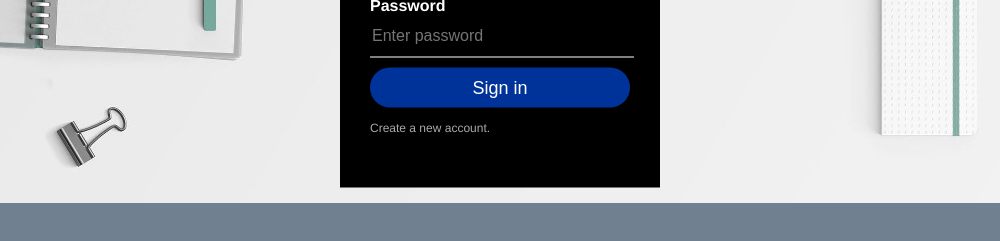
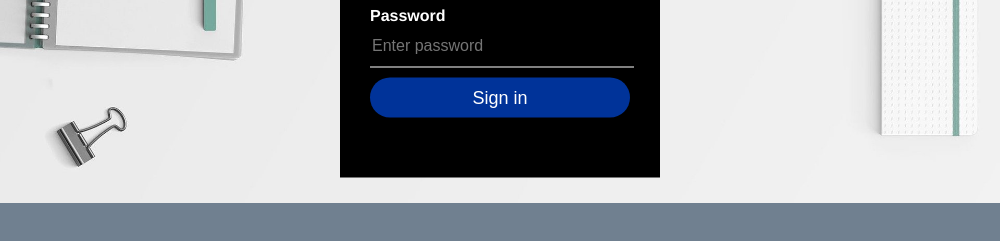
Before and after one commit to youssef-ggg/littleClinic-API, an Electron app: page views/pages/login/login.html in a window 1000 px wide. Shown: the part 397-638 px from the top of the page. Drawn offline with Linux system fonts and the light colour scheme.

Commit message:
removing register button for security reasons

```diff
--- a/views/pages/login/login.html
+++ b/views/pages/login/login.html
@@ -19,7 +19,7 @@
             </div>
             <input id="loginBtn" class="btn" type="submit" value="Sign in">
             <!-- <a href="#">forgot your password?</a><br> -->
-            <a href="../register/register.html">Create a new account.</a>
+            <!-- <a href="../register/register.html">Create a new account.</a> -->
         </form>
    </div>
    <script src="login.js"></script>
```
